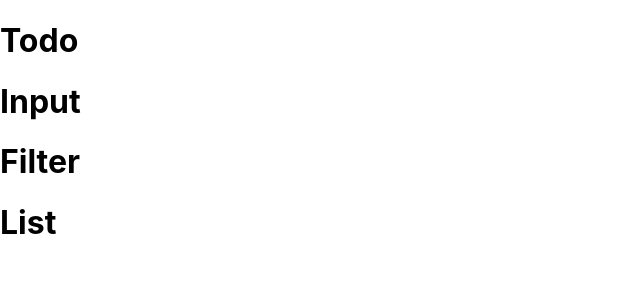
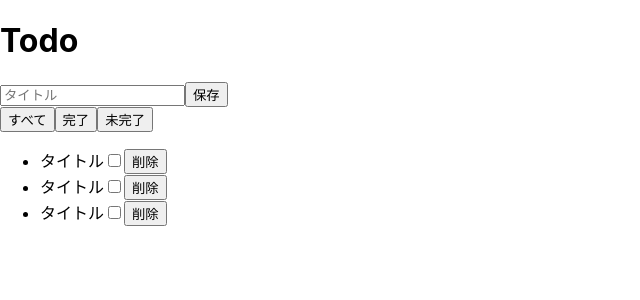
Before and after one commit to mamemaru00/react_To_do_vol1, a React (Create React App) app in the folder app/: page / in a window 1280 px wide. Shown: the top 300 px of the page, without its empty margins (0-640 px from the left). Built offline with nearby package versions, Linux system fonts and the light colour scheme.

Commit message:
入力項目追加

```diff
--- a/app/src/App.js
+++ b/app/src/App.js
@@ -5,9 +5,9 @@ function App() {
   return (
     <div>
       <Todo
-        title={"My Todo List"}
-        content={"This is my todo list"}
-        comment={"This is my comment"}
+        title={"Input"}
+        content={"Filter"}
+        comment={"List"}
       />
     </div>
   );
--- a/app/src/components/Filter.jsx
+++ b/app/src/components/Filter.jsx
@@ -1,6 +1,10 @@
 const Filter = (props) => {
     return (
-        <h1>Filter</h1>
+        <div>
+            <button>すべて</button>
+            <button>完了</button>
+            <button>未完了</button>
+        </div>
     )
 };
 
--- a/app/src/components/Input.jsx
+++ b/app/src/components/Input.jsx
@@ -1,6 +1,9 @@
 const Input = (props) => {
     return (
-        <h1>Input</h1>
+        <form>
+            <input type="text" placeholder="タイトル" />
+            <button>保存</button>
+        </form>
     )
 };
 
--- a/app/src/components/List.jsx
+++ b/app/src/components/List.jsx
@@ -1,6 +1,24 @@
 const List = (props) => {
     return (
-        <h1>List</h1>
+        <div>
+            <ul>
+                <li>
+                    <span>タイトル</span>
+                    <span><input type="checkbox" /></span>
+                    <span><button>削除</button></span>
+                </li>
+                <li>
+                    <span>タイトル</span>
+                    <span><input type="checkbox" /></span>
+                    <span><button>削除</button></span>
+                </li>
+                <li>
+                    <span>タイトル</span>
+                    <span><input type="checkbox" /></span>
+                    <span><button>削除</button></span>
+                </li>
+            </ul>
+        </div>
     )
 };
 
--- a/app/src/components/Todo.jsx
+++ b/app/src/components/Todo.jsx
@@ -1,15 +1,19 @@
 // inputファイルとFileファイルろListファイルの中身を表示してください。
-import { List, Filter, Input } from "./index";
-// import Input from "./Input";
-// import Filter from "./Filter";
-// import List from "./List";
+// import { List, Filter, Input } from "./index";
+import Input from "./Input";
+import Filter from "./Filter";
+import List from "./List";
 
 const Todo = (props) => {
+    const save = (title) => {
+        console.log("Saving: ", title);
+    };
+
     return (
         <div>
             <h1>Todo</h1>
-            <Input title={props.title} />
-            <Filter content={props.content} />
+            <Input save={props.save} />
+            <Filter state={props.state} />
             <List comment={props.comment} />
         </div>
     );
```
